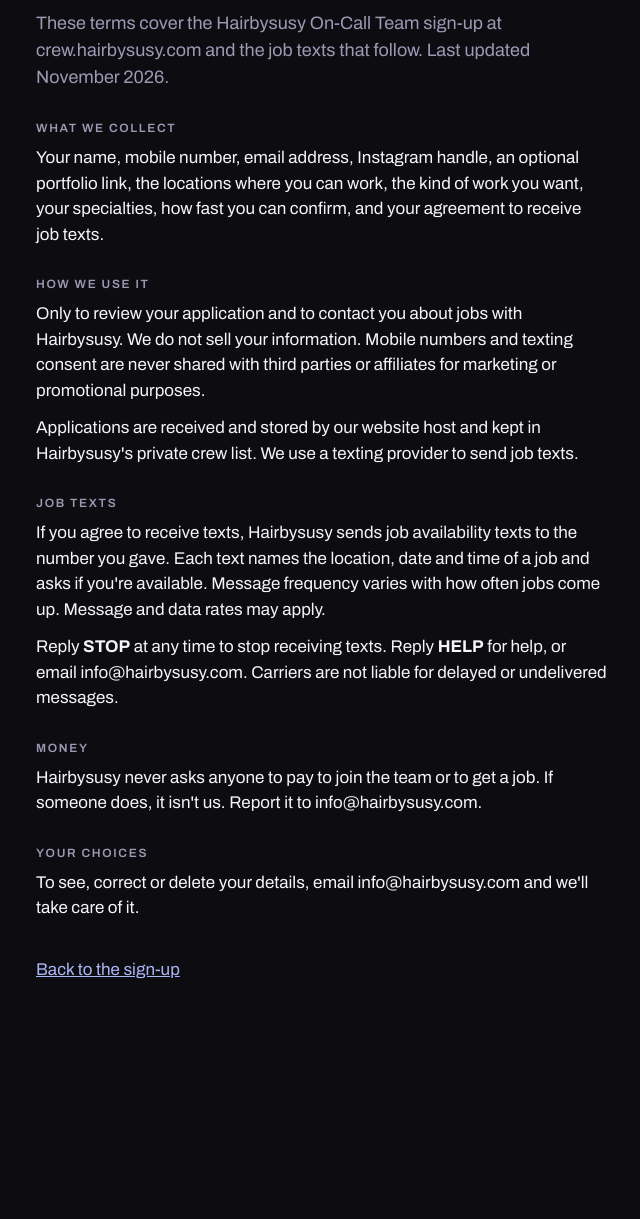
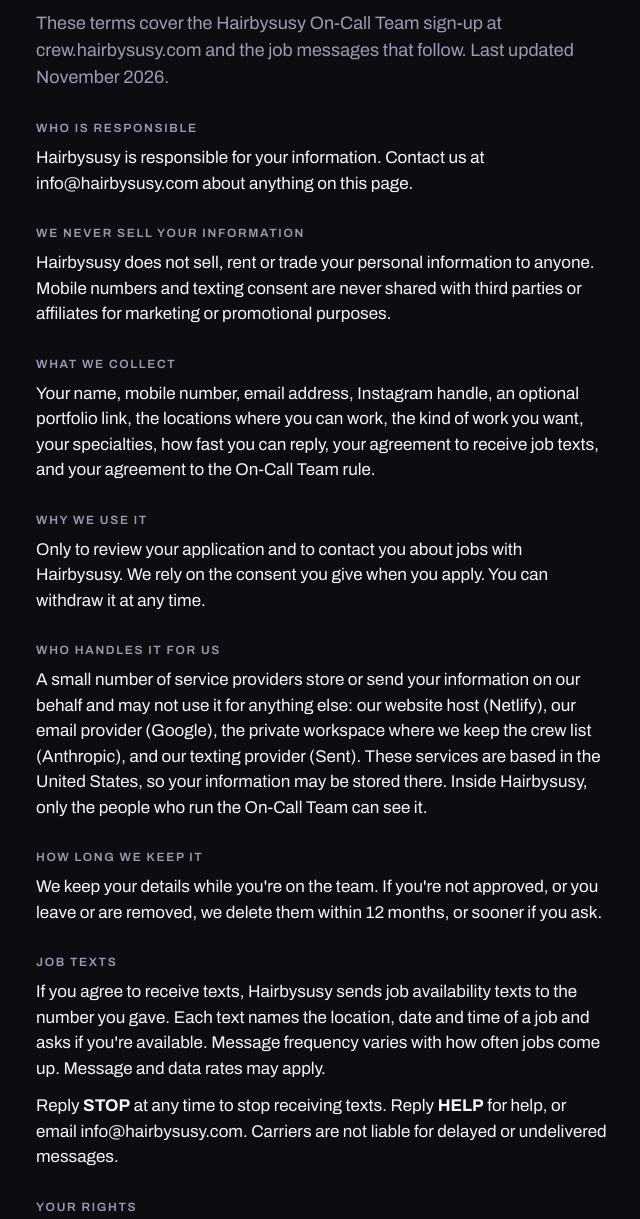
Before and after one commit to hairbysusy/hairbysusy-crew, a plain HTML site: page hairbysusy-crew-github/site/privacy.html in a window 1280 px wide. Shown: the part 185-1404 px from the top of the page, without its empty margins (318-958 px from the left). Before the commit the page ends 1243 px from the top, so only its background shows below. Drawn offline with Linux system fonts and the light colour scheme.

Commit message:
Spell out privacy: never sold, who handles it, how long it's kept, your rights
Co-Authored-By: Claude Opus 5.5 <noreply@anthropic.com>
Claude-Session: https://claude.ai/code/session_01W94pfAkUyFdJ76bC4BWmAq

```diff
--- a/hairbysusy-crew-github/site/privacy.html
+++ b/hairbysusy-crew-github/site/privacy.html
@@ -13,24 +13,35 @@
 <main class="app">
   <p class="eyebrow">Hairbysusy · On-Call Team</p>
   <h1>Privacy and texting terms</h1>
-  <p class="lede">These terms cover the Hairbysusy On-Call Team sign-up at crew.hairbysusy.com and the job texts that follow. Last updated November 2026.</p>
+  <p class="lede">These terms cover the Hairbysusy On-Call Team sign-up at crew.hairbysusy.com and the job messages that follow. Last updated November 2026.</p>
+
+  <h2 class="qlabel">Who is responsible</h2>
+  <p>Hairbysusy is responsible for your information. Contact us at info@hairbysusy.com about anything on this page.</p>
+
+  <h2 class="qlabel">We never sell your information</h2>
+  <p>Hairbysusy does not sell, rent or trade your personal information to anyone. Mobile numbers and texting consent are never shared with third parties or affiliates for marketing or promotional purposes.</p>
 
   <h2 class="qlabel">What we collect</h2>
-  <p>Your name, mobile number, email address, Instagram handle, an optional portfolio link, the locations where you can work, the kind of work you want, your specialties, how fast you can confirm, and your agreement to receive job texts.</p>
+  <p>Your name, mobile number, email address, Instagram handle, an optional portfolio link, the locations where you can work, the kind of work you want, your specialties, how fast you can reply, your agreement to receive job texts, and your agreement to the On-Call Team rule.</p>
 
-  <h2 class="qlabel">How we use it</h2>
-  <p>Only to review your application and to contact you about jobs with Hairbysusy. We do not sell your information. Mobile numbers and texting consent are never shared with third parties or affiliates for marketing or promotional purposes.</p>
-  <p>Applications are received and stored by our website host and kept in Hairbysusy's private crew list. We use a texting provider to send job texts.</p>
+  <h2 class="qlabel">Why we use it</h2>
+  <p>Only to review your application and to contact you about jobs with Hairbysusy. We rely on the consent you give when you apply. You can withdraw it at any time.</p>
+
+  <h2 class="qlabel">Who handles it for us</h2>
+  <p>A small number of service providers store or send your information on our behalf and may not use it for anything else: our website host (Netlify), our email provider (Google), the private workspace where we keep the crew list (Anthropic), and our texting provider (Sent). These services are based in the United States, so your information may be stored there. Inside Hairbysusy, only the people who run the On-Call Team can see it.</p>
+
+  <h2 class="qlabel">How long we keep it</h2>
+  <p>We keep your details while you're on the team. If you're not approved, or you leave or are removed, we delete them within 12 months, or sooner if you ask.</p>
 
   <h2 class="qlabel">Job texts</h2>
   <p>If you agree to receive texts, Hairbysusy sends job availability texts to the number you gave. Each text names the location, date and time of a job and asks if you're available. Message frequency varies with how often jobs come up. Message and data rates may apply.</p>
   <p>Reply <b>STOP</b> at any time to stop receiving texts. Reply <b>HELP</b> for help, or email info@hairbysusy.com. Carriers are not liable for delayed or undelivered messages.</p>
 
+  <h2 class="qlabel">Your rights</h2>
+  <p>You can ask to see, correct or delete your information, or to stop hearing from us. Email info@hairbysusy.com and we'll respond within 30 days. If you're not satisfied, you can contact the data protection authority where you live.</p>
+
   <h2 class="qlabel">Money</h2>
   <p>Hairbysusy never asks anyone to pay to join the team or to get a job. If someone does, it isn't us. Report it to info@hairbysusy.com.</p>
-
-  <h2 class="qlabel">Your choices</h2>
-  <p>To see, correct or delete your details, email info@hairbysusy.com and we'll take care of it.</p>
 
   <p class="backlink"><a href="/">Back to the sign-up</a></p>
 </main>
```
Also changed, not shown: hairbysusy-crew-github/site/index.html (+1 -1 lines).
